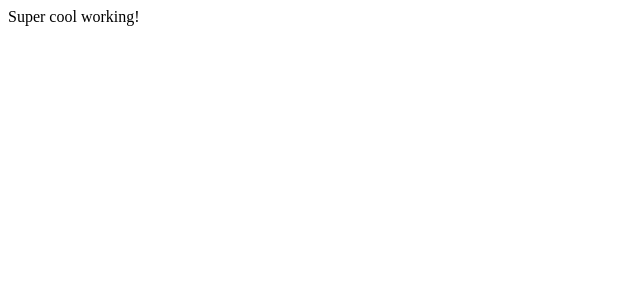
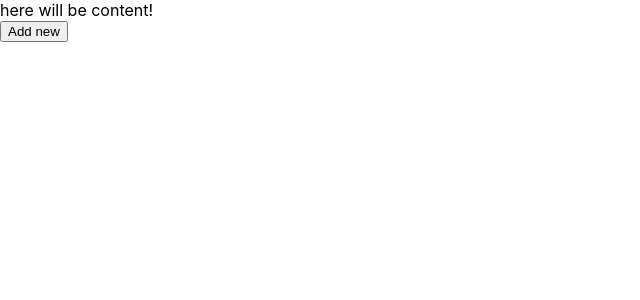
Before and after one commit to krzysztofzuraw/promo-code-extension, a React app: page / in a window 1280 px wide. Shown: the top 300 px of the page, without its empty margins (0-640 px from the left). Built offline with nearby package versions, Linux system fonts and the light colour scheme; no server answers.

Commit message:
feat: basic css

```diff
--- a/package.json
+++ b/package.json
@@ -28,6 +28,7 @@
     "@typescript-eslint/eslint-plugin": "3.2.0",
     "@typescript-eslint/parser": "3.2.0",
     "clean-webpack-plugin": "3.0.0",
+    "css-loader": "3.6.0",
     "eslint": "7.2.0",
     "eslint-config-prettier": "6.11.0",
     "eslint-plugin-prettier": "3.1.3",
@@ -38,6 +39,7 @@
     "npm-run-all": "4.1.5",
     "prettier": "2.0.5",
     "pretty-quick": "2.0.1",
+    "style-loader": "1.2.1",
     "ts-loader": "7.0.5",
     "typescript": "3.9.5",
     "web-ext": "4.2.0",
--- /dev/null
+++ b/src/index.css
@@ -0,0 +1,25 @@
+html {
+  box-sizing: border-box;
+  font-family: -apple-system, BlinkMacSystemFont, 'Segoe UI', Roboto, Oxygen, Ubuntu, Cantarell,
+    'Open Sans', 'Helvetica Neue', sans-serif;
+}
+
+*,
+*:before,
+*:after {
+  box-sizing: inherit;
+}
+
+body {
+  min-height: 200px;
+  min-width: 500px;
+  margin: 0;
+  padding: 0;
+}
+
+.content {
+  display: grid;
+  grid-template-rows: 1fr 50px;
+  width: 100%;
+  height: 100%;
+}
--- a/src/index.tsx
+++ b/src/index.tsx
@@ -1,12 +1,20 @@
 import React, { FunctionComponent } from 'react';
 import { render } from 'react-dom';
+import './index.css';
 
 const Root: FunctionComponent = () => {
-  const [url, setUrl] = React.useState('');
-  browser.tabs.query({ currentWindow: true, active: true }).then((tabs) => {
-    setUrl(tabs[0].url ?? '');
-  });
-  return <div>Super cool working! {url}</div>;
+  // const [url, setUrl] = React.useState('');
+  // browser.tabs.query({ currentWindow: true, active: true }).then((tabs) => {
+  //   setUrl(tabs[0].url ?? '');
+  // });
+  return (
+    <div className="content">
+      <div>here will be content!</div>
+      <div>
+        <button>Add new</button>
+      </div>
+    </div>
+  );
 };
 
 render(<Root />, document.getElementById('root'));
--- a/webpack.config.js
+++ b/webpack.config.js
@@ -1,20 +1,23 @@
-const path = require("path");
-const HtmlWebpackPlugin = require("html-webpack-plugin");
-const { CleanWebpackPlugin } = require("clean-webpack-plugin");
+const path = require('path');
+const HtmlWebpackPlugin = require('html-webpack-plugin');
+const { CleanWebpackPlugin } = require('clean-webpack-plugin');
 
 module.exports = {
-  mode: "development",
-  entry: { popup: "./src/index.tsx" },
+  mode: 'development',
+  entry: { popup: './src/index.tsx' },
   module: {
-    rules: [{ test: /\.tsx?$/, use: "ts-loader", exclude: /node_modules/ }],
+    rules: [
+      { test: /\.tsx?$/, use: 'ts-loader', exclude: /node_modules/ },
+      { test: /\.css?$/, use: ['style-loader', 'css-loader'] },
+    ],
   },
   resolve: {
-    extensions: [".tsx", ".ts", ".js"],
+    extensions: ['.tsx', '.ts', '.js'],
   },
-  devtool: "inline-source-map",
+  devtool: 'inline-source-map',
   plugins: [
     new CleanWebpackPlugin({ cleanStaleWebpackAssets: false }),
-    new HtmlWebpackPlugin({ template: "src/index.html" }),
+    new HtmlWebpackPlugin({ template: 'src/index.html' }),
   ],
-  output: { filename: "[name].js", path: path.resolve(__dirname, "dist") },
+  output: { filename: '[name].js', path: path.resolve(__dirname, 'dist') },
 };
```
Also changed, not shown: 1 other file (tests, documents, lock files or other folders).
